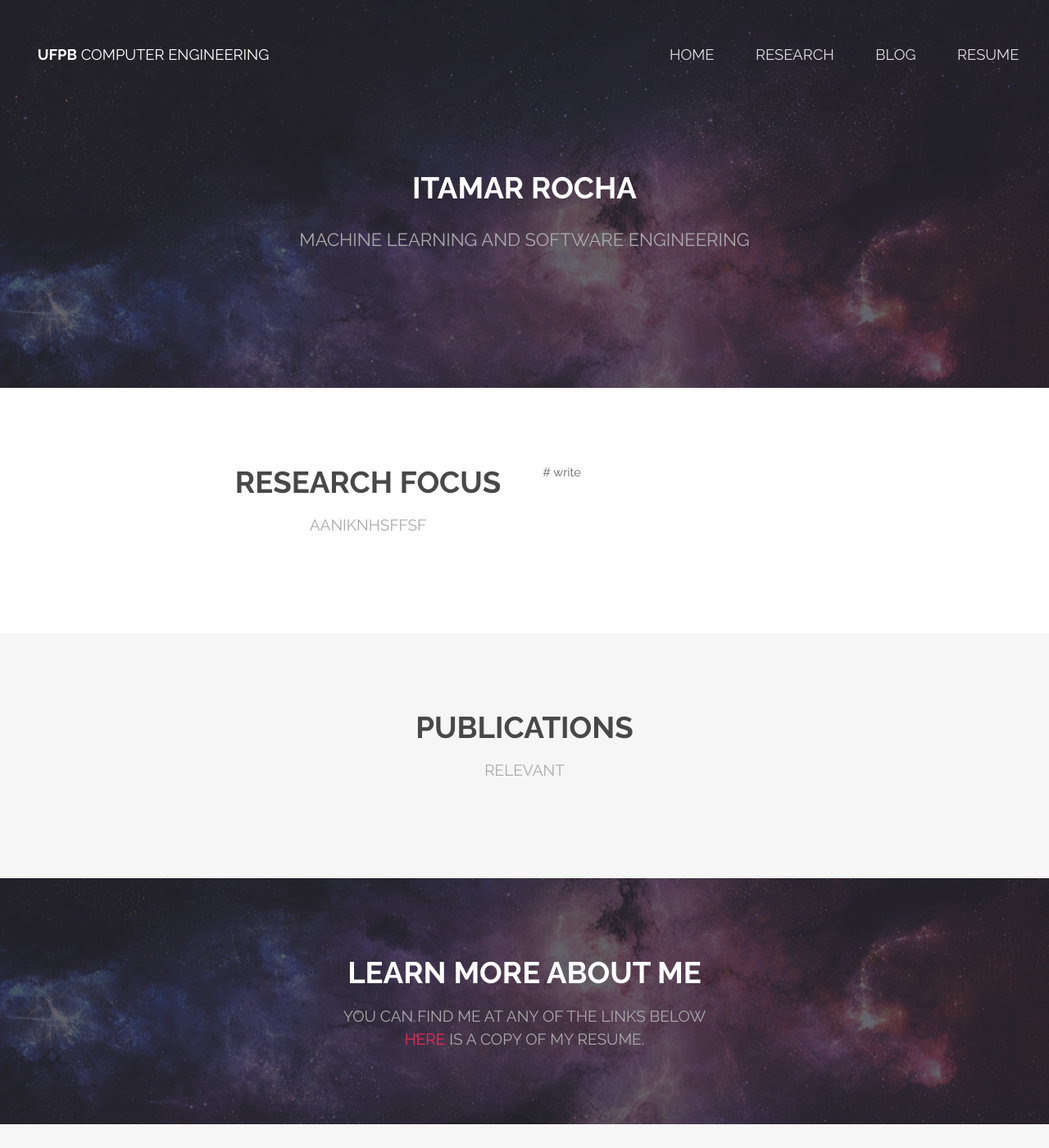
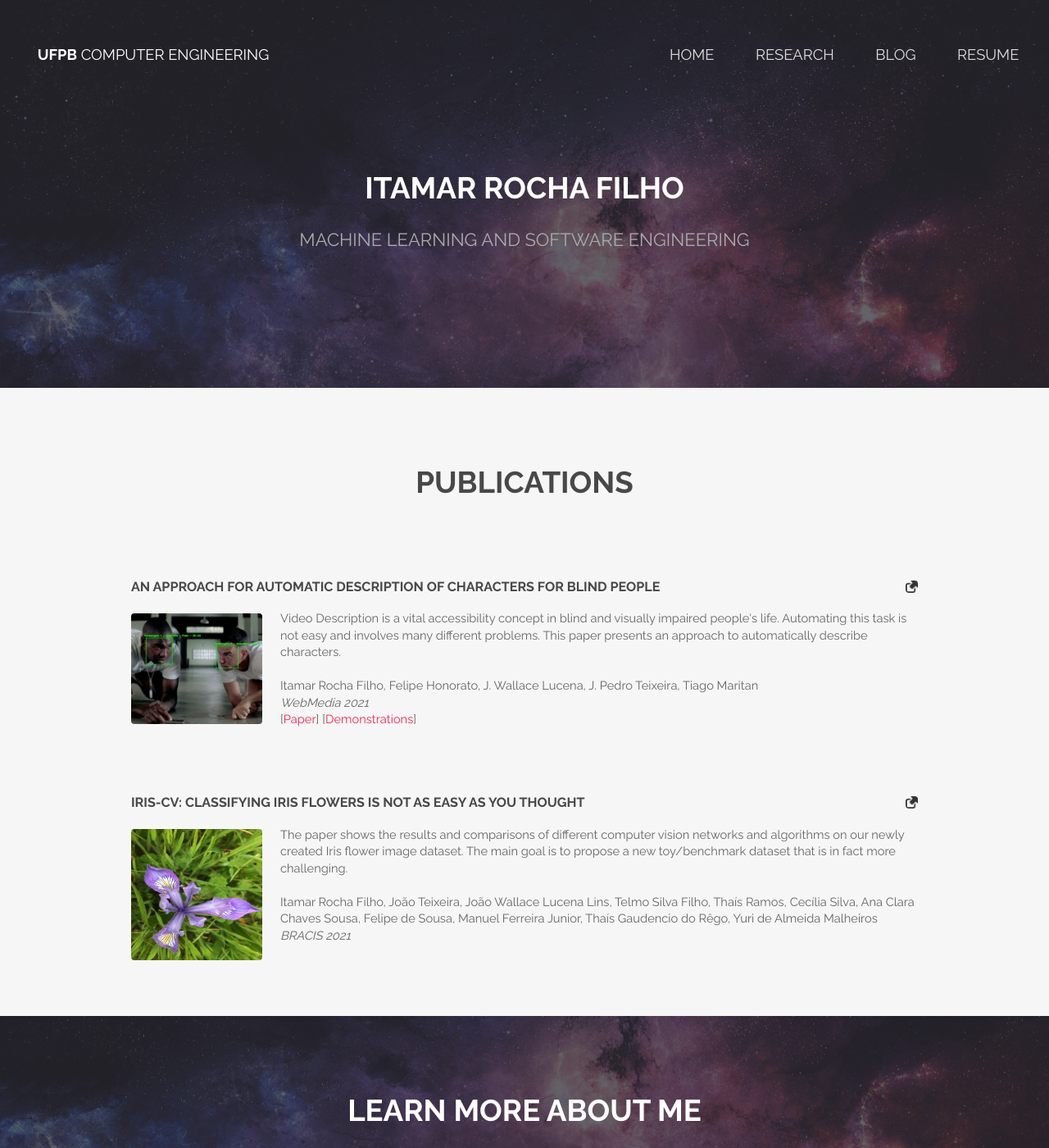
Before and after one commit to ItamarRocha/ItamarRocha.github.io, a Jekyll site: the page research.html, which Jekyll copies as it is, in a window 1280 px wide and 1400 px high. Shown: the whole window at 82% size. Built offline with Jekyll 4.4.1, drawn with Linux system fonts in a browser that asks for light colours.

Commit message:
research section added

```diff
--- a/_layouts/default.html
+++ b/_layouts/default.html
@@ -74,7 +74,7 @@
             <nav id="nav">
                 <ul>
                     <li><a href="/">Home</a></li>
-            <!-- <li><a href="/research.html">Research</a></li> -->
+                    <li><a href="/research.html">Research</a></li>
                     <li><a href="/blog.html">Blog</a></li>
                     <li><a href="/docs/itamar_resume.pdf" target="_blank">Resume</a></li>
                 </ul>
@@ -83,7 +83,7 @@
 
     <!-- Banner -->
         <section id="banner">
-            <h2>Itamar Rocha</h2>
+            <h2>Itamar Rocha Filho</h2>
             <p>Machine Learning and Software Engineering</p>
         </section>
         <div class="container" style="max-width:800px">
--- a/research.html
+++ b/research.html
@@ -78,13 +78,13 @@
 
         <!-- Banner -->
             <section id="banner">
-                <h2>Itamar Rocha</h2>
+                <h2>Itamar Rocha Filho</h2>
                 <p>Machine Learning and Software Engineering</p>
             </section>
 
 <!--------------------------------------------------------------------------------------------------------- -->
 <!-- interests -->
-<section id="interests" class="wrapper style1">
+<!-- <section id="interests" class="wrapper style1">
   <div class="container 75%">
     <div class="row 200%">
       <div class="6u 12u$(medium)">
@@ -100,7 +100,7 @@
 </div>
 </div>
 </div>
-</section>
+</section> -->
 
 
 <!--------------------------------------------------------------------------------------------------------- -->
@@ -109,8 +109,50 @@
 
             <header class="major special">
                 <h2>Publications</h2>
-                <p>Relevant</p>
+                <!-- <p>Relevant</p> -->
             </header>
+
+    <p id="VideoDescriptor">
+        <h4>
+            An Approach for Automatic Description of Characters for Blind People
+                <a href="https://dl.acm.org/doi/abs/10.1145/3470482.3479617"><span class="image right"><img src="images/link-to-here.png" title="Link to this paper" alt="Link to this paper" style="max-width: 15px"></span></a>
+        </h4>
+        <a href="" target="_blank">
+            <span class="image left">
+                <img src="images/publications/audio_description.png" title="Audio Descriptor" alt="Audio Descriptor" style="max-width: 160px">
+            </span>
+        </a>
+        Video Description is a vital accessibility concept in blind and visually impaired people's life.
+        Automating this task is not easy and involves many different problems.
+        This paper presents an approach to automatically describe characters.
+        <br><br>
+        Itamar Rocha Filho, Felipe Honorato, J. Wallace Lucena, J. Pedro Teixeira, Tiago Maritan
+        <br>
+        <i>WebMedia 2021</i><br>
+        [<a href="https://dl.acm.org/doi/abs/10.1145/3470482.3479617" target="_blank">Paper</a>]
+        [<a href="https://github.com/ItamarRocha/An-Approach-for-Automatic-Description-of-Characters-for-Blind-People/tree/main/videos" target="_blank">Demonstrations</a>]
+    </p>
+    <br>
+    <p id="Iris">
+        <h4>
+            Iris-CV: Classifying Iris Flowers Is Not as Easy as You Thought
+                <a href="research.html#Iris"><span class="image right"><img src="images/link-to-here.png" title="Link to this paper" alt="Link to this paper" style="max-width: 15px"></span></a>
+        </h4>
+        <a href="" target="_blank">
+            <span class="image left">
+                <img src="images/publications/iris.jpg" title="Iris-CV" alt="Iris-CV" style="max-width: 160px">
+            </span>
+        </a>
+        The paper shows the results and comparisons of different computer vision networks and algorithms on our newly created Iris flower image dataset.
+        The main goal is to propose a new toy/benchmark dataset that is in fact more challenging.
+        <br><br>
+        Itamar Rocha Filho, João Teixeira, João Wallace Lucena Lins, Telmo Silva Filho, Thaís Ramos, Cecília Silva,
+        Ana Clara Chaves Sousa, Felipe de Sousa, Manuel Ferreira Junior, Thaís Gaudencio do Rêgo, Yuri de Almeida Malheiros
+        <br>
+        <i>BRACIS 2021</i><br>
+        <!-- [<a href="https://dl.acm.org/doi/abs/10.1145/3470482.3479617" target="_blank">Paper</a>] -->
+        <!-- [<a href="https://github.com/ItamarRocha/An-Approach-for-Automatic-Description-of-Characters-for-Blind-People/tree/main/videos" target="_blank">Demonstrations</a>] -->
+    </p>
 
 
 
```
Also changed, not shown: index.html (+7 -5 lines), images/publications/audio_description.png (added), images/publications/iris.jpg (added).
